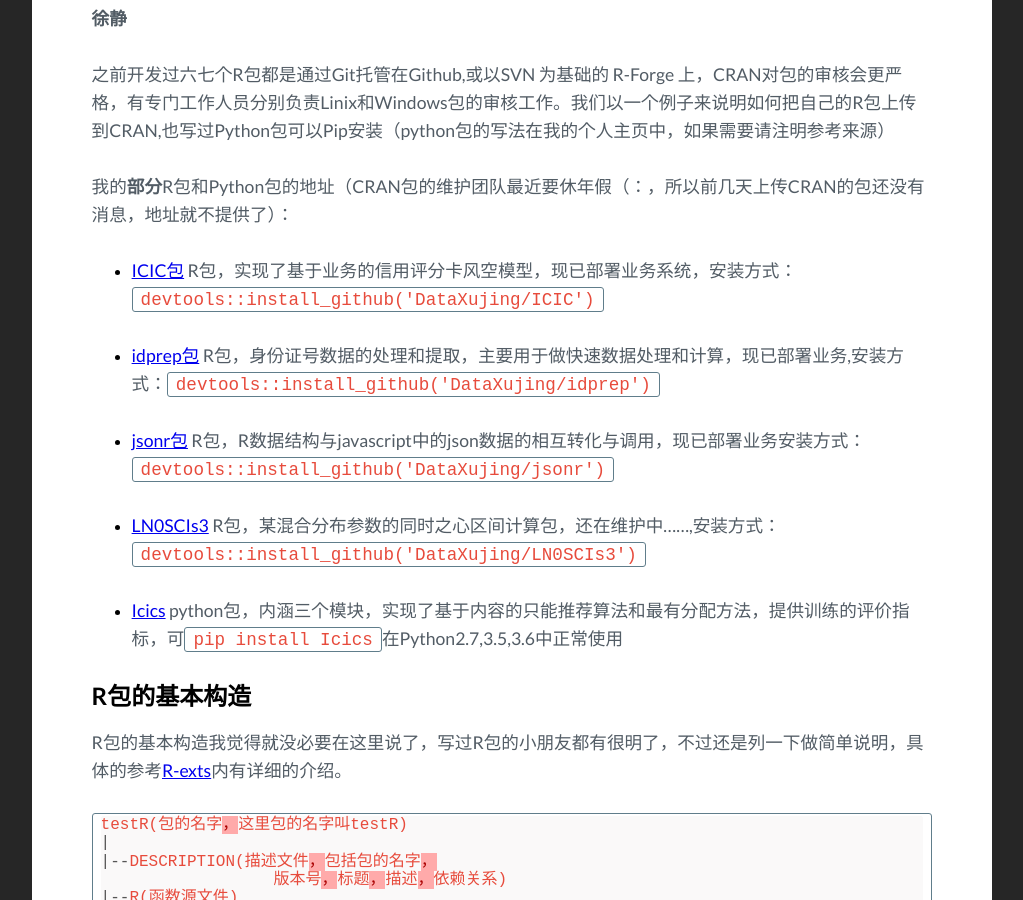
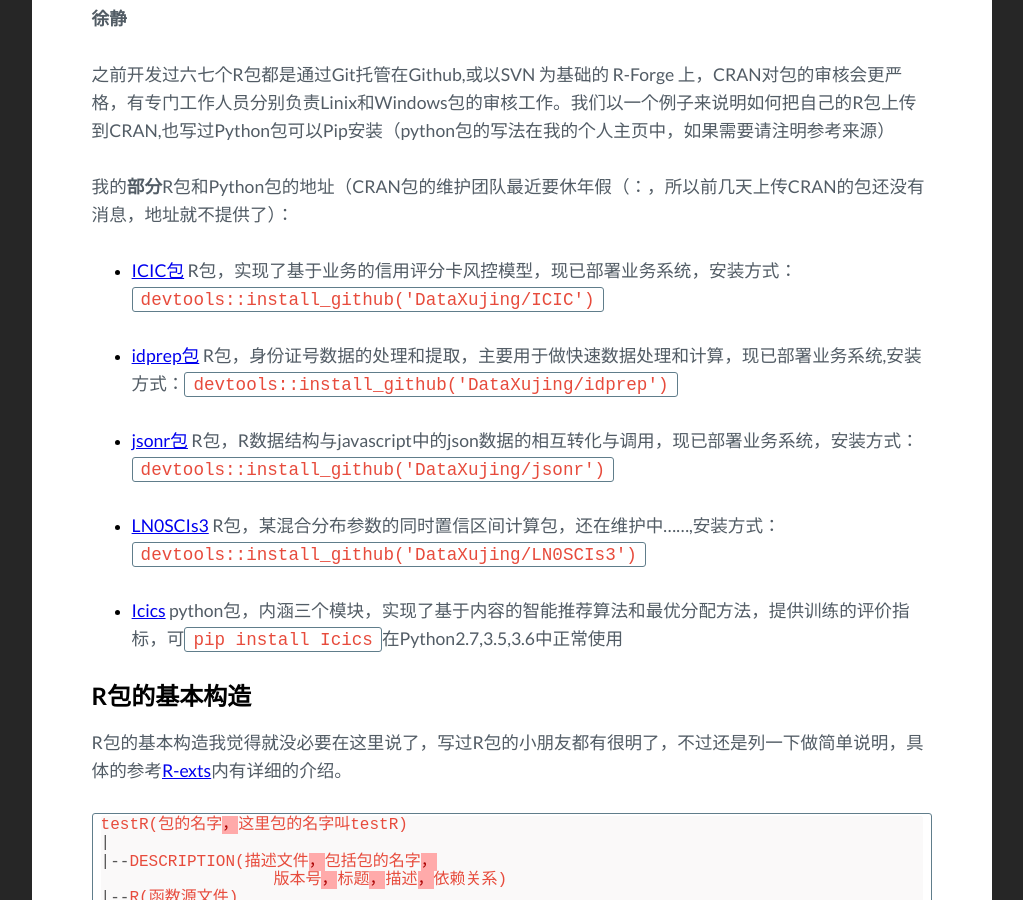
Before and after one commit to DataXujing/dataxujing.github.io, a Jekyll site: the page built from _posts/2017-12-12-在CRAN上发布自己的R包.markdown, in a window 1280 px wide and 900 px high, scrolled down 756 px. Shown: the whole window, without its empty margins (128-1151 px from the left). Built offline with Jekyll 4.4.1, drawn with Linux system fonts in a browser that asks for light colours; comment, search, counter and statistics services are not loaded.

Commit message:
201712132

```diff
--- a/_posts/2017-12-12-在CRAN上发布自己的R包.markdown
+++ b/_posts/2017-12-12-在CRAN上发布自己的R包.markdown
@@ -13,15 +13,15 @@ tag: [R,CRAN,Package]
 
 我的**部分**R包和Python包的地址（CRAN包的维护团队最近要休年假（：，所以前几天上传CRAN的包还没有消息，地址就不提供了）：
 
-+ [ICIC包](https://github.com/DataXujing/ICSC) R包，实现了基于业务的信用评分卡风空模型，现已部署业务系统，安装方式：`devtools::install_github('DataXujing/ICIC')`
++ [ICIC包](https://github.com/DataXujing/ICSC) R包，实现了基于业务的信用评分卡风控模型，现已部署业务系统，安装方式：`devtools::install_github('DataXujing/ICIC')`
 
-+ [idprep包](https://github.com/DataXujing/idprep) R包，身份证号数据的处理和提取，主要用于做快速数据处理和计算，现已部署业务,安装方式：`devtools::install_github('DataXujing/idprep')`
++ [idprep包](https://github.com/DataXujing/idprep) R包，身份证号数据的处理和提取，主要用于做快速数据处理和计算，现已部署业务系统,安装方式：`devtools::install_github('DataXujing/idprep')`
 
-+ [jsonr包](https://github.com/DataXujing/jsonr) R包，R数据结构与javascript中的json数据的相互转化与调用，现已部署业务安装方式：`devtools::install_github('DataXujing/jsonr')`
++ [jsonr包](https://github.com/DataXujing/jsonr) R包，R数据结构与javascript中的json数据的相互转化与调用，现已部署业务系统，安装方式：`devtools::install_github('DataXujing/jsonr')`
 
-+ [LN0SCIs3](https://github.com/DataXujing/LN0SCIs3) R包，某混合分布参数的同时之心区间计算包，还在维护中......,安装方式：`devtools::install_github('DataXujing/LN0SCIs3')`
++ [LN0SCIs3](https://github.com/DataXujing/LN0SCIs3) R包，某混合分布参数的同时置信区间计算包，还在维护中......,安装方式：`devtools::install_github('DataXujing/LN0SCIs3')`
 
-+ [Icics](https://pypi.python.org/pypi/Icics/0.3.3) python包，内涵三个模块，实现了基于内容的只能推荐算法和最有分配方法，提供训练的评价指标，可`pip install Icics`在Python2.7,3.5,3.6中正常使用
++ [Icics](https://pypi.python.org/pypi/Icics/0.3.3) python包，内涵三个模块，实现了基于内容的智能推荐算法和最优分配方法，提供训练的评价指标，可`pip install Icics`在Python2.7,3.5,3.6中正常使用
 
 ## R包的基本构造
 
```
